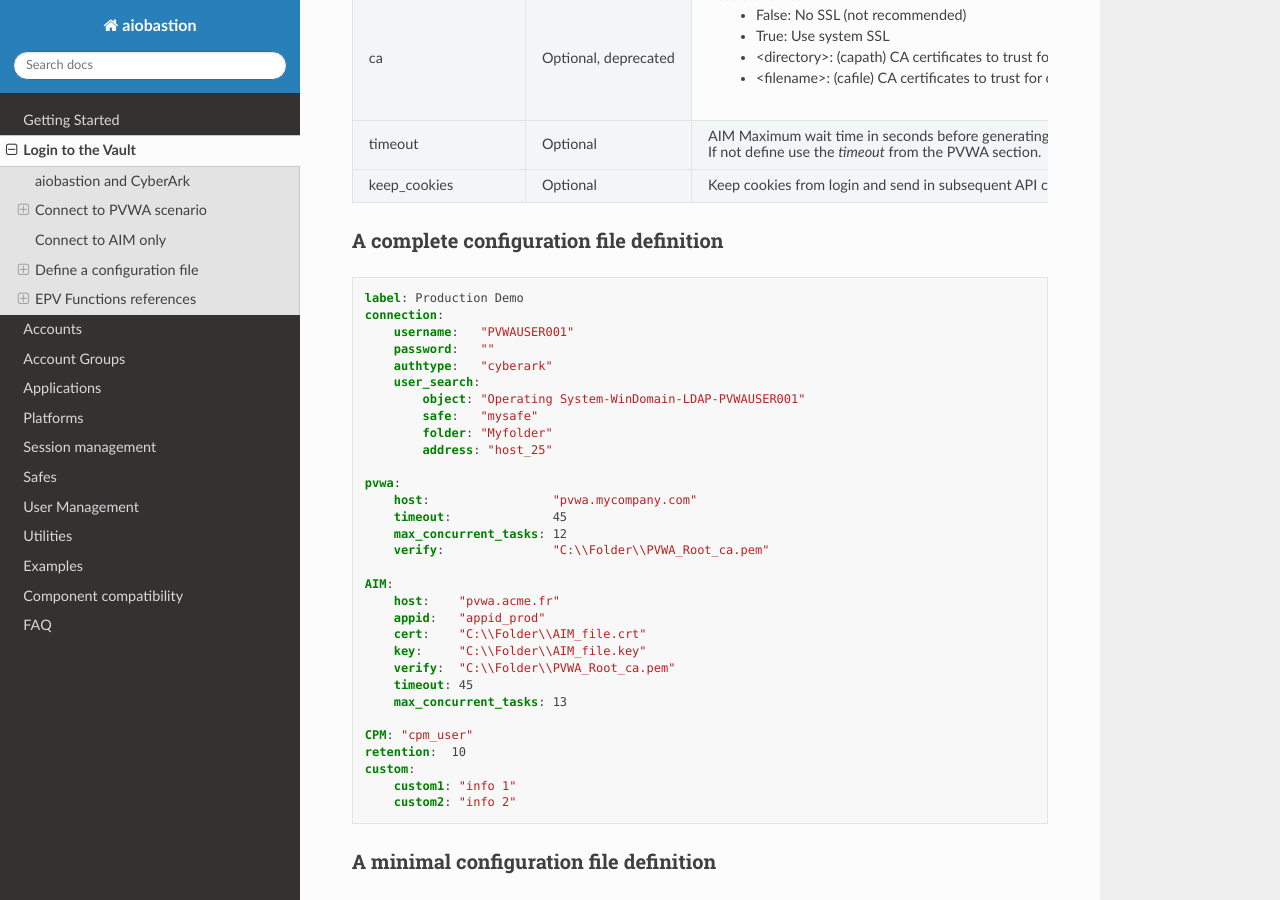
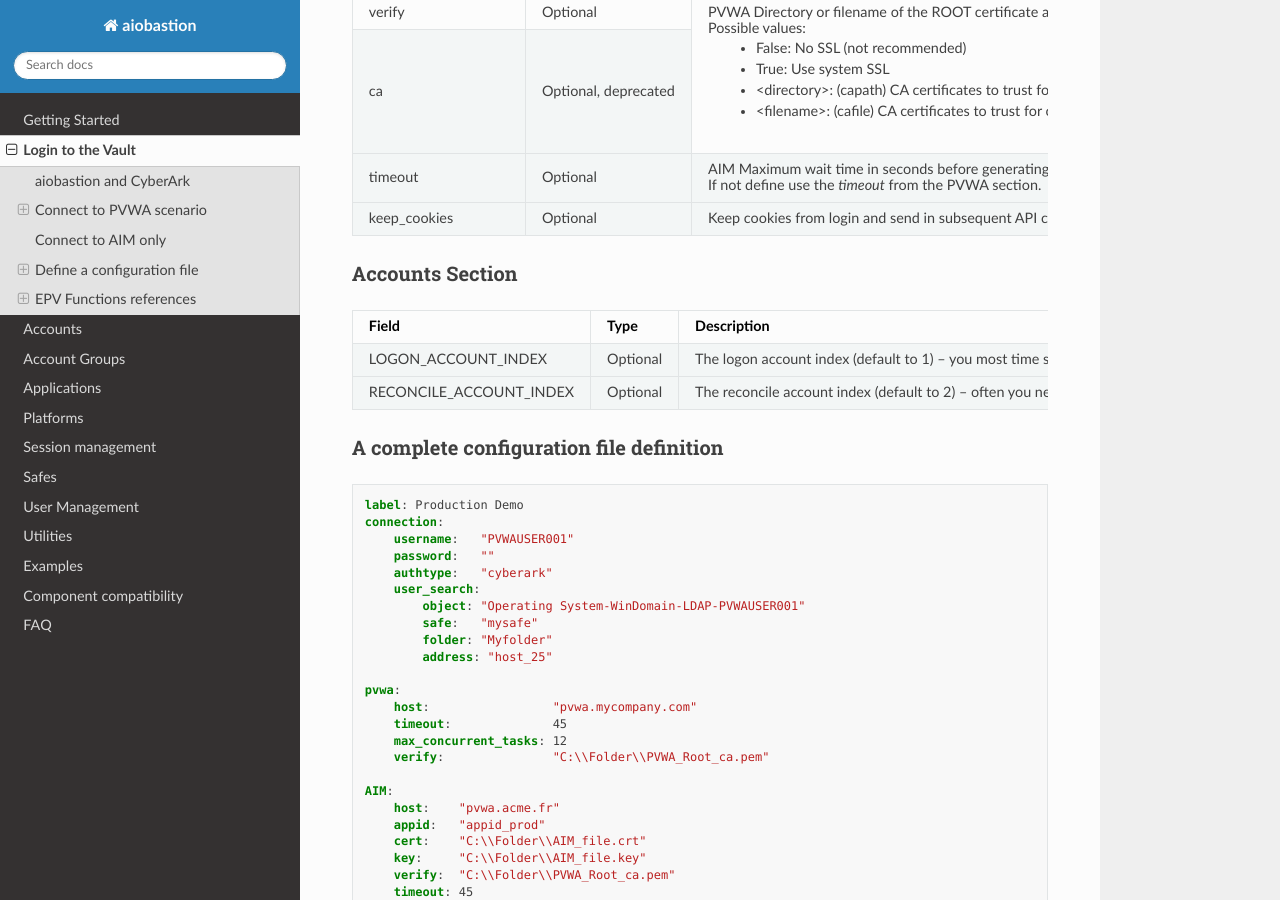
Before and after one commit to safepost/aiobastion, a Sphinx documentation site: the page built from docs/login.rst, in a window 1280 px wide and 900 px high, scrolled down 9598 px. Built offline with Sphinx 7.4.7 and the Read the Docs theme 2.0.0, drawn with Linux system fonts in a browser that asks for light colours; some of the changed text lies outside the part shown.

```diff
--- a/docs/accounts.rst
+++ b/docs/accounts.rst
@@ -44,7 +44,7 @@ it has the following methods :
 About linked account index :
     * reconcile account index: 3 - you should NOT change it unless your system has different custom value.
     * logon account index: 2 - this is different from the installation (1). The default value is kept at 2 to avoid
-      breaking existing users. You can override it to 1 by providing a "custom.LOGON_ACCOUNT_INDEX" value in your config.
+      breaking existing users. You can override it to 1 by providing a "accounts.LOGON_ACCOUNT_INDEX" value in your config.
 
 Calling functions
 -------------------
--- a/docs/login.rst
+++ b/docs/login.rst
@@ -432,6 +432,9 @@ The configuration file contains the following main sections:
 +---------------+-----------+----------------------------------------------------------------------------------------------------------------------+
 | retention     | Optional  | For safe creation, the number of retained versions of every password that is stored in the Safe (EPV.retention).     +
 +---------------+-----------+----------------------------------------------------------------------------------------------------------------------+
+| accounts      | Optional  | To override the reconcile and logon account index                                                                    +
++---------------+-----------+----------------------------------------------------------------------------------------------------------------------+
+
 
 CONNECTION section / field definitions
 ~~~~~~~~~~~~~~~~~~~~~~~~~~~~~~~~~~~~~~
@@ -531,6 +534,16 @@ AIM section / field definitions
 |                      |                         | You may need to set to True when a load-balancer is present.                               |
 +----------------------+-------------------------+--------------------------------------------------------------------------------------------+
 
+Accounts Section
+~~~~~~~~~~~~~~~~~~~~~~~~~~~~~~~
++-------------------------+-------------------------+-----------------------------------------------------------------------------------------+
+| Field                   | Type                    | Description                                                                             +
++=========================+=========================+=========================================================================================+
+| LOGON_ACCOUNT_INDEX     | Optional                | The logon account index (default to 1) -- you most time should leave it alone           +
++-------------------------+-------------------------+-----------------------------------------------------------------------------------------+
+| RECONCILE_ACCOUNT_INDEX | Optional                | The reconcile account index (default to 2) -- often you need to override with 3         +
++-------------------------+-------------------------+-----------------------------------------------------------------------------------------+
+
 
 A complete configuration file definition
 ~~~~~~~~~~~~~~~~~~~~~~~~~~~~~~~~~~~~~~~~
```
Also changed, not shown: CHANGELOG.md (+7 -1 lines), 5 other files.
